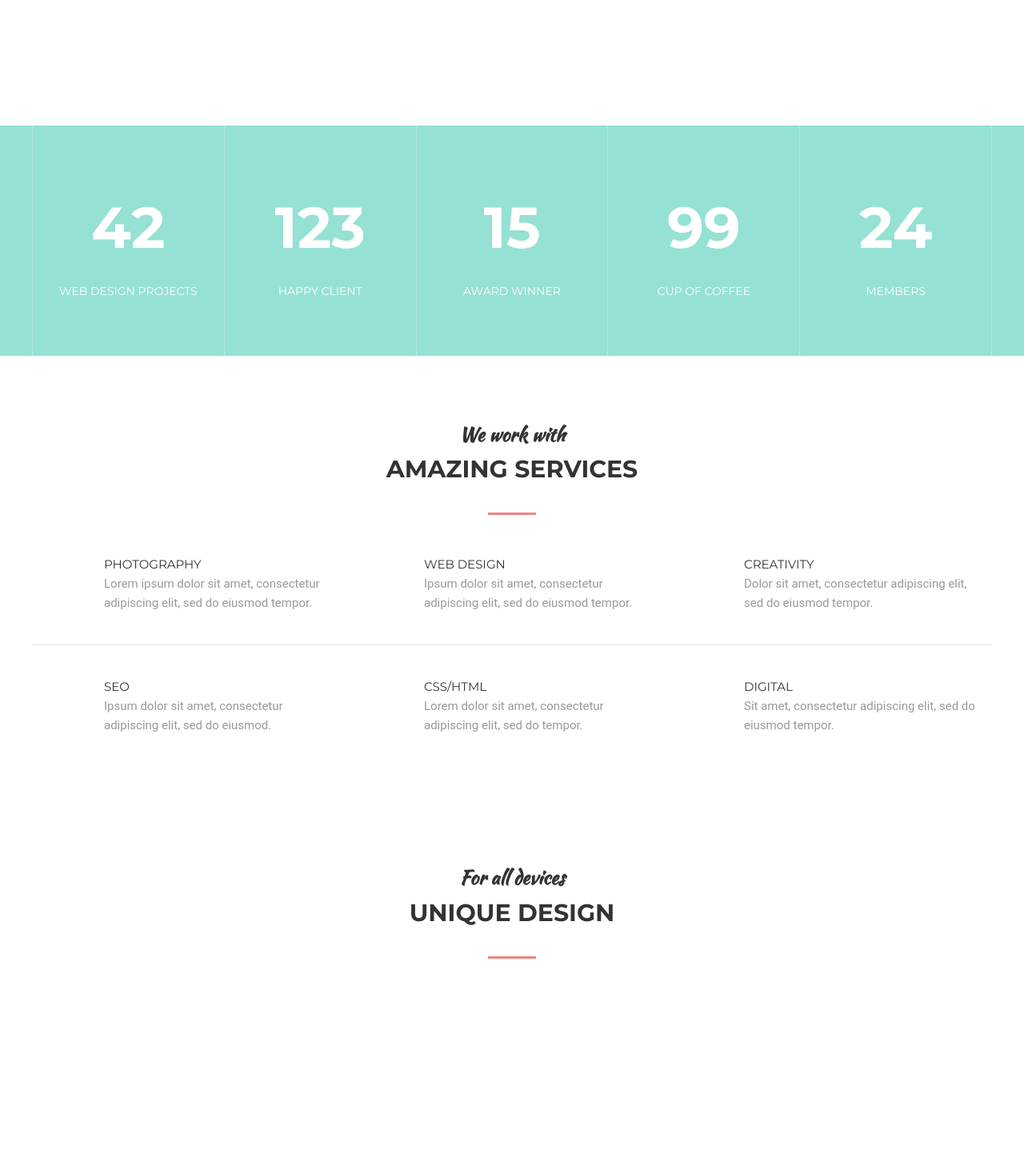
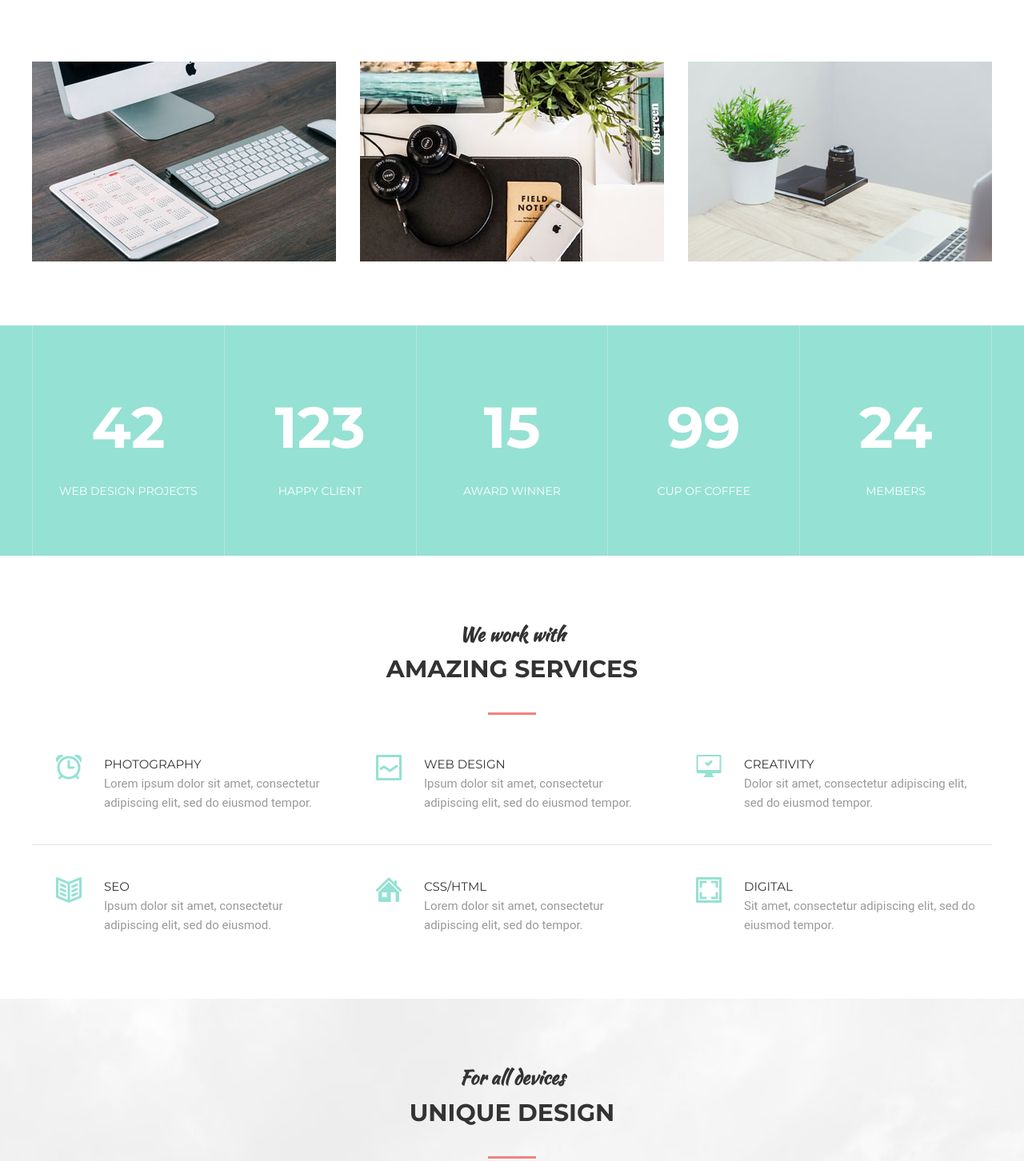
Before and after one commit to inzar21/MoGo, a plain HTML site: page index.html in a window 1280 px wide. Shown: the part 1080-2532 px from the top of the page at 80% size. Before the commit the page ends 2329 px from the top, so only its background shows below. Drawn offline with Linux system fonts and the light colour scheme; the site is published under a folder, as on GitHub Pages, so addresses that start at the root find nothing.

Commit message:
update code

```diff
--- a/index.html
+++ b/index.html
@@ -68,23 +68,23 @@
         <div class="about">
             <div class="about__item">
                 <div class="about__image">
-                    <img src="/img/about/1.jpg" alt="">
+                    <img src="img/about/1.jpg" alt="">
                 </div>
-                <img class="about__icons" src="/img/icons/1.png" alt="">
+                <img class="about__icons" src="img/icons/1.png" alt="">
                 <div class="about__text">super team</div>
             </div>
             <div class="about__item">
                 <div class="about__image">
-                    <img src="/img/about/2.jpg" alt="">
+                    <img src="img/about/2.jpg" alt="">
                 </div>
-                <img class="about__icons" src="/img/icons/1.png" alt="">
+                <img class="about__icons" src="img/icons/1.png" alt="">
                 <div class="about__text">super team</div>
             </div>
             <div class="about__item">
                 <div class="about__image">
-                    <img src="/img/about/3.jpg" alt="">
+                    <img src="img/about/3.jpg" alt="">
                 </div>
-                <img class="about__icons" src="/img/icons/1.png" alt="">
+                <img class="about__icons" src="img/icons/1.png" alt="">
                 <div class="about__text">super team</div>
             </div>
         </div>
@@ -138,7 +138,7 @@
 
             <div class="services__item">
 
-                <img class="services__icon" src="/img/work/phot.png" alt="">
+                <img class="services__icon" src="img/work/phot.png" alt="">
                 <div class="services__title">Photography</div>
                 <div class="services__text">Lorem ipsum dolor sit amet, consectetur adipiscing elit, sed do eiusmod tempor.</div>
 
@@ -146,14 +146,14 @@
 
             <div class="services__item">
 
-                <img class="services__icon" src="/img/work/web.png" alt="">
+                <img class="services__icon" src="img/work/web.png" alt="">
                 <div class="services__title">Web Design</div>
                 <div class="services__text">Ipsum dolor sit amet, consectetur adipiscing elit, sed do eiusmod tempor.</div>
 
             </div>
             <div class="services__item">
 
-                <img class="services__icon" src="/img/work/crea.jpg" alt="">
+                <img class="services__icon" src="img/work/crea.jpg" alt="">
                 <div class="services__title">Creativity</div>
                 <div class="services__text">Dolor sit amet, consectetur adipiscing elit, sed do eiusmod tempor.</div>
 
@@ -165,7 +165,7 @@
 
             <div class="services__item">
 
-                <img class="services__icon" src="/img/work/seo.png" alt="">
+                <img class="services__icon" src="img/work/seo.png" alt="">
                 <div class="services__title">SEO</div>
                 <div class="services__text">Ipsum dolor sit amet, consectetur adipiscing elit, sed do eiusmod.</div>
 
@@ -173,14 +173,14 @@
 
             <div class="services__item">
 
-                <img class="services__icon" src="/img/work/css.png" alt="">
+                <img class="services__icon" src="img/work/css.png" alt="">
                 <div class="services__title">CSS/HTML</div>
                 <div class="services__text">Lorem dolor sit amet, consectetur adipiscing elit, sed do tempor.</div>
 
             </div>
             <div class="services__item">
 
-                <img class="services__icon" src="/img/work/digital.jpg" alt="">
+                <img class="services__icon" src="img/work/digital.jpg" alt="">
                 <div class="services__title">DIGITAL</div>
                 <div class="services__text">Sit amet, consectetur adipiscing elit, sed do eiusmod tempor.</div>
 
@@ -202,8 +202,8 @@
         </div>
 
         <div class="devices">
-            <img class="devices__item" src="/img/devices/ipad.png" alt="">
-            <img class="devices__item devices__item--iphone" src="/img/devices/iphone.png" alt="">
+            <img class="devices__item" src="img/devices/ipad.png" alt="">
+            <img class="devices__item devices__item--iphone" src="img/devices/iphone.png" alt="">
         </div>
 
     </div>
--- a/style.css
+++ b/style.css
@@ -44,7 +44,7 @@ hr {
     justify-content: center;
     width: 100%;
     height: 100vh;
-    background-image: url(/img/bg.jpg);
+    background-image: url(img/bg.jpg);
     background-size: cover;
 }
 
@@ -236,7 +236,7 @@ hr {
 }
 
 .section--devices {
-    background: url(/img/devices/devices-bg.jpg) center no-repeat;
+    background: url(img/devices/devices-bg.jpg) center no-repeat;
     background-size: cover;
     padding-bottom: 0;
 }
```
